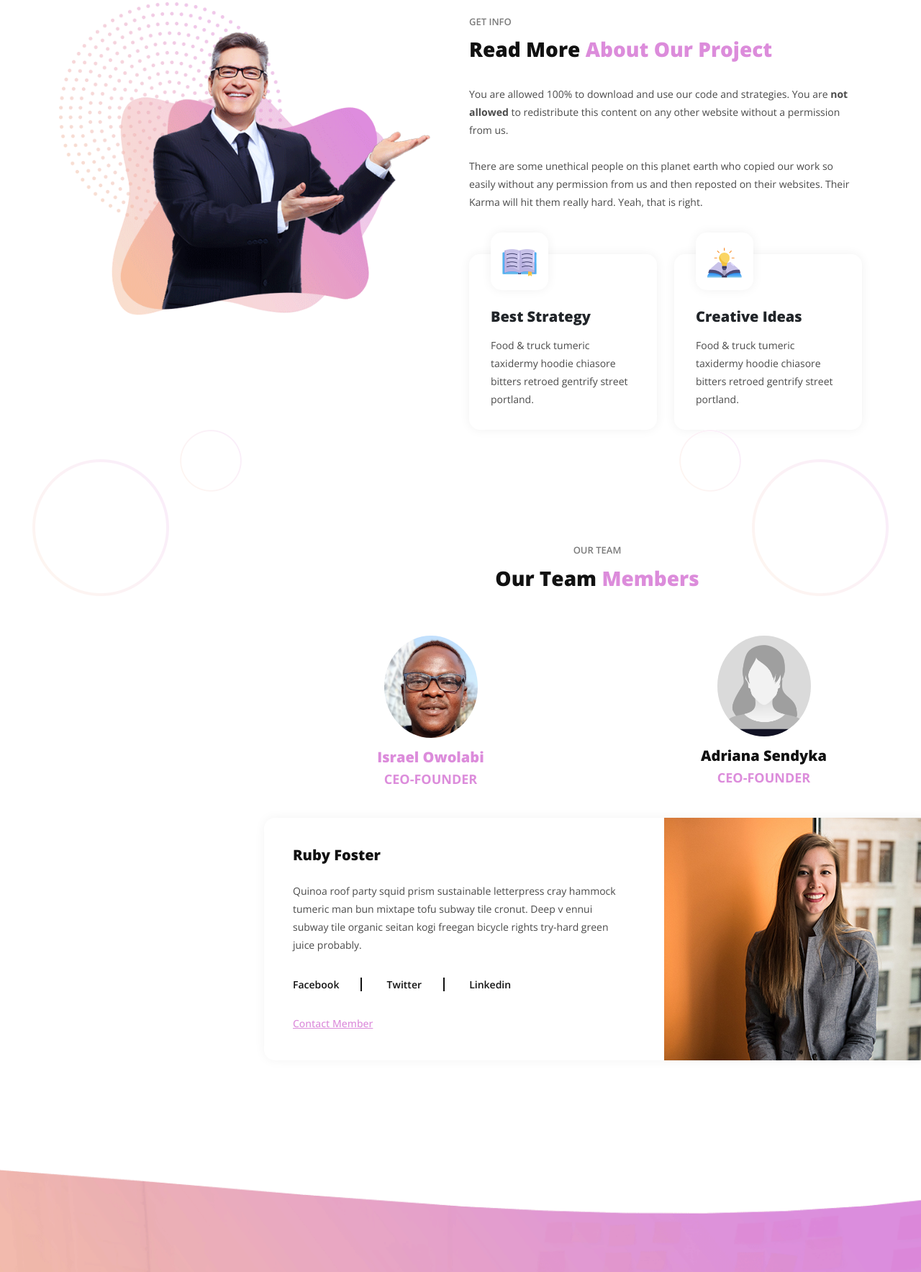
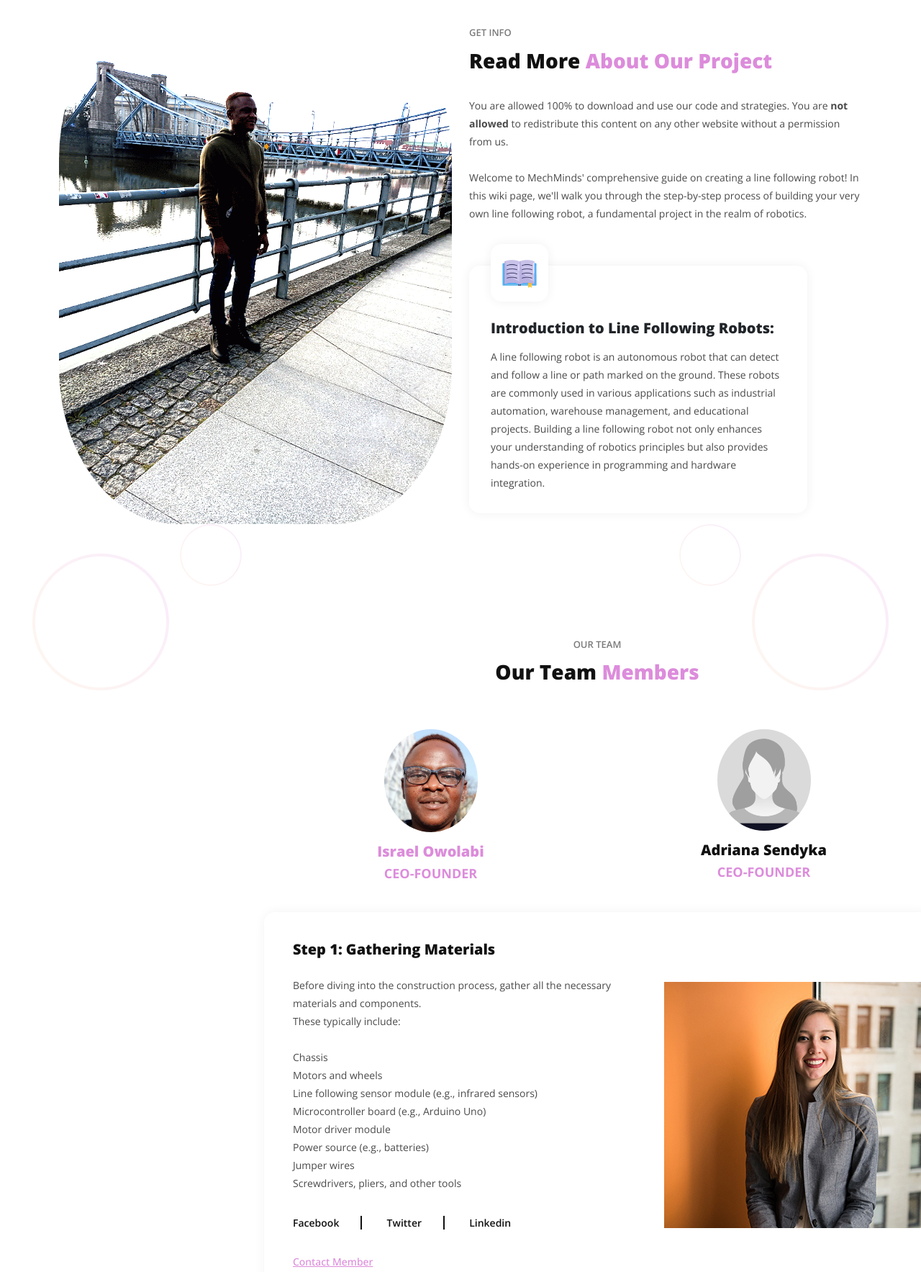
Before and after one commit to kcir-roberto/mechminds, a plain HTML site: page about-us.html in a window 1280 px wide. Shown: the part 515-2282 px from the top of the page at 72% size. Drawn offline with nearby package versions, Linux system fonts and the light colour scheme.

Commit message:
Update on main page

```diff
--- a/about-us.html
+++ b/about-us.html
@@ -88,14 +88,16 @@ https://templatemo.com/tm-573-eduwell
       <div class="row">
         <div class="col-lg-6">
           <div class="left-image">
-            <img src="assets/images/about-left-image.png" alt="">
+            <img class="imgr" src="assets/images/ied.gif" alt="">
           </div>
         </div>
         <div class="col-lg-6 align-self-center">
           <div class="section-heading">
             <h6>Get info</h6>
             <h4>Read More <em>About Our Project</em></h4>
-            <p>You are allowed 100% to download and use our code and strategies. You are <strong>not allowed</strong> to redistribute this content on any other website without a permission from us.<br><br>There are some unethical people on this planet earth who copied our work so easily without any permission from us and then reposted on their websites. Their Karma will hit them really hard. Yeah, that is right.</p>
+            <p>You are allowed 100% to download and use our code and strategies. You are <strong>not allowed</strong> to redistribute this content on any other website without a permission from us.<br><br>Welcome to MechMinds' comprehensive guide on creating a line following robot! In this wiki page, we'll walk you through the step-by-step process of building your very own line following robot, a fundamental project in the realm of robotics.
+
+            </p>
           </div>
           <div class="row">
             <div class="col-lg-6">
@@ -103,17 +105,9 @@ https://templatemo.com/tm-573-eduwell
                 <div class="icon">
                   <img src="assets/images/service-icon-01.png" alt="">
                 </div>
-                <h4>Best Strategy</h4>
-                <p>Food & truck tumeric taxidermy hoodie chiasore bitters retroed gentrify street portland.</p>
-              </div>
-            </div>
-            <div class="col-lg-6">
-              <div class="info-item">
-                <div class="icon">
-                  <img src="assets/images/service-icon-02.png" alt="">
-                </div>
-                <h4>Creative Ideas</h4>
-                <p>Food & truck tumeric taxidermy hoodie chiasore bitters retroed gentrify street portland.</p>
+                <h4>Introduction to Line Following Robots:                </h4>
+                <p>A line following robot is an autonomous robot that can detect and follow a line or path marked on the ground. These robots are commonly used in various applications such as industrial automation, warehouse management, and educational projects. Building a line following robot not only enhances your understanding of robotics principles but also provides hands-on experience in programming and hardware integration.
+                </p>
               </div>
             </div>
           </div>
@@ -169,8 +163,18 @@ https://templatemo.com/tm-573-eduwell
                     <li class="active">
                       <div>
                         <div class="left-content">
-                          <h4>Ruby Foster</h4>
-                          <p>Quinoa roof party squid prism sustainable letterpress cray hammock tumeric man bun mixtape tofu subway tile cronut. Deep v ennui subway tile organic seitan kogi freegan bicycle rights try-hard green juice probably.</p>
+                          <h4>Step 1: Gathering Materials</h4>
+                          <p>Before diving into the construction process, gather all the necessary materials and components. <br>These typically include:
+
+                            <br> <br>Chassis<br>
+                          Motors and wheels<br>
+                          Line following sensor module (e.g., infrared sensors)<br>
+                          Microcontroller board (e.g., Arduino Uno)<br>
+                          Motor driver module<br>
+                          Power source (e.g., batteries)<br>
+                          Jumper wires<br>
+                          Screwdrivers, pliers, and other tools<br>
+                        </p>
                           <span><a href="#">Facebook</a></span>
                           <span><a href="#">Twitter</a></span>
                           <span class="last-span"><a href="#">Linkedin</a></span>
--- a/assets/css/templatemo-eduwell-style.css
+++ b/assets/css/templatemo-eduwell-style.css
@@ -1300,8 +1300,10 @@ about us page
 ---------------------------------------------
 */
 
-section.get-info .left-image {
+section.get-info .left-image img {
   margin-right: 30px;
+  border-radius: 30%;
+  filter: brightness(200%); /* Adjust the brightness value as needed (percentage) */
 }
 
 section.get-info .section-heading {
@@ -1314,6 +1316,7 @@ section.get-info .info-item {
   padding: 60px 30px 30px 30px;
   box-shadow: 0px 0px 15px rgba(0, 0, 0, 0.06);
   position: relative;
+  width: 180%;
 }
 
 section.get-info .info-item .icon {
@@ -1332,6 +1335,7 @@ section.get-info .info-item .icon {
 
 section.get-info .info-item .icon img {
   max-width: 60%;
+
 }
 
 section.get-info .info-item h4 {
@@ -1343,6 +1347,7 @@ section.get-info .info-item h4 {
 
 section.our-team {
   position: relative;
+  border-radius: 50%;
 }
 
 section.our-team .section-heading p {
@@ -1841,10 +1846,16 @@ body {
   }
   section.get-info .left-image {
     margin-right: 0px;
-    margin-bottom: 30px;
+    margin-bottom: 20px;
+  }
+  section.get-info .left-image .imgr {
+    border-radius: 50%;
+    max-width: 5;
   }
   section.get-info .info-item {
     margin-top: 60px;
+    border-radius: 50%;
+
   }
   section.our-office #video {
     margin-left: 0px;
```
Also changed, not shown: assets/images/IMG_20220210_143028.jpg (added), assets/images/ied.gif (added), assets/images/is.gif (added), assets/images/st.jpg (added).
